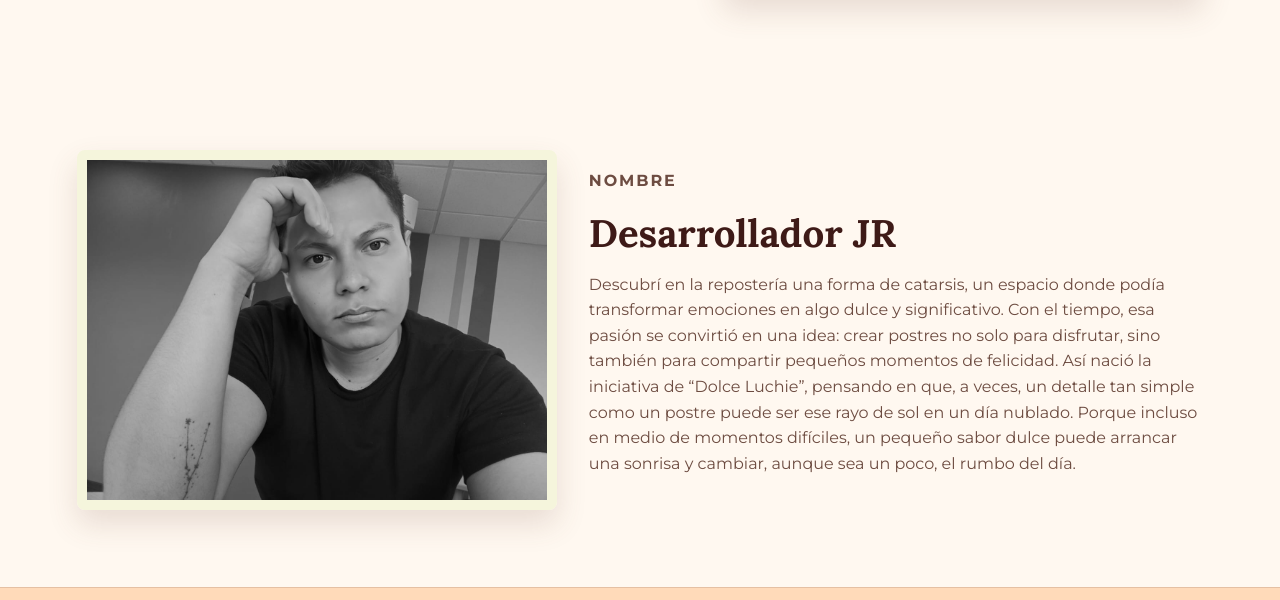
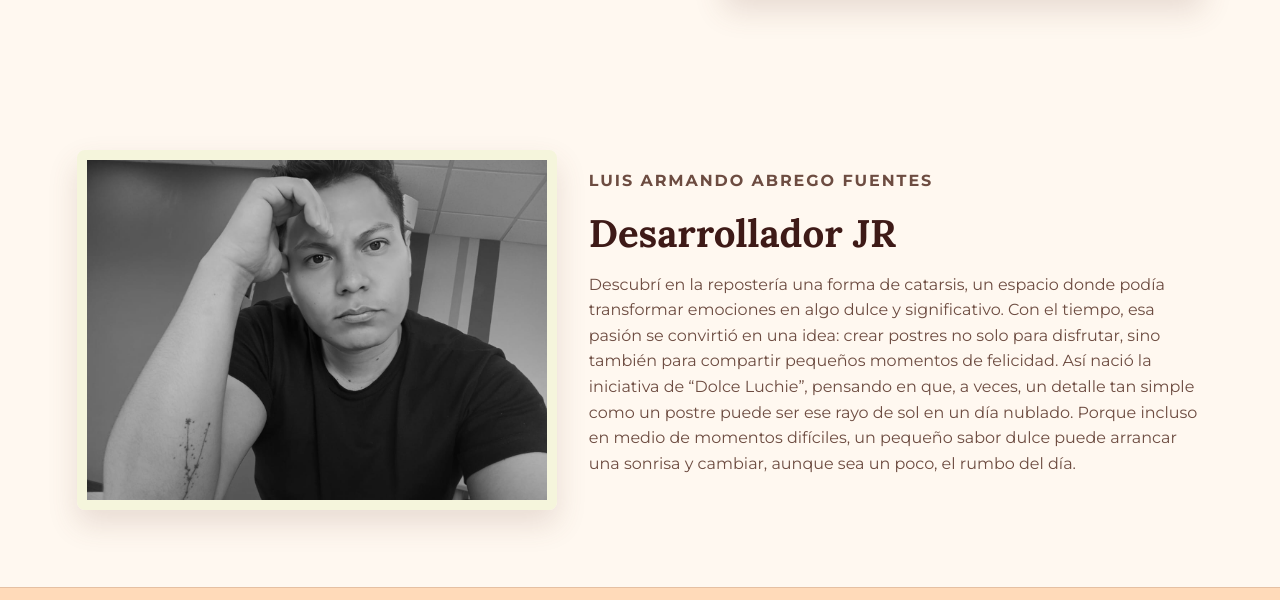
Before and after one commit to ricardomm10/Dolce-Luchie, a plain HTML site: page conocenos.html in a window 1280 px wide. Shown: the part 2280-2880 px from the top of the page. Drawn offline with Linux system fonts and the light colour scheme.

Commit message:
Nombre añadido

```diff
--- a/conocenos.html
+++ b/conocenos.html
@@ -70,7 +70,7 @@
         </section>
         <section class="about-section image-left">
             <div class="about-copy">
-                <p class="eyebrow">Nombre</p>
+                <p class="eyebrow">Luis Armando Abrego Fuentes</p>
                 <h2>Desarrollador JR</h2>
                 <p>Descubrí en la repostería una forma de catarsis, un espacio donde podía transformar emociones en algo dulce y significativo. Con el tiempo, esa pasión se convirtió en una idea: crear postres no solo para disfrutar, sino también para compartir pequeños momentos de felicidad. Así nació la iniciativa de “Dolce Luchie”, pensando en que, a veces, un detalle tan simple como un postre puede ser ese rayo de sol en un día nublado. Porque incluso en medio de momentos difíciles, un pequeño sabor dulce puede arrancar una sonrisa y cambiar, aunque sea un poco, el rumbo del día.</p>
             </div>
```
